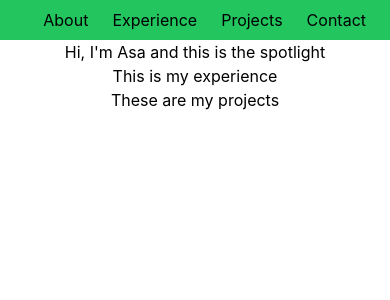
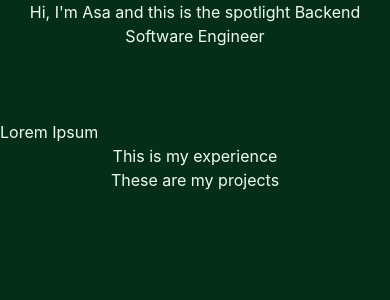
Before and after one commit to deweesa/PersonalPages, a React (Create React App) app: page / in a window 390 px wide. Shown: the top 300 px of the page. Built offline with nearby package versions, Linux system fonts and the light colour scheme.

Commit message:
Adding about section and messing wiht breakpoint layout using tailwind

```diff
--- a/src/App.js
+++ b/src/App.js
@@ -1,17 +1,23 @@
-import logo from './logo.svg';
 import './App.css';
 import Navbar from './components/Navbar';
 import Spotlight from './components/Spotlight'
 import Experience from './components/Experience';
 import Projects from './components/Projects';
+import About from './components/About';
 
 function App() {
   return (
-    <div>
-      <Navbar />
-      <Spotlight />
-      <Experience />
-      <Projects />
+    //<div className="flex flex-row align content text-green-50 bg-green-950 min-h-screen">
+    <div className="md:columns-2 align content text-green-50 bg-green-950 min-h-screen">
+      <div className="">
+        <Spotlight />
+        <Navbar />
+      </div>
+      <div className="">
+        <About />
+        <Experience />
+        <Projects />
+      </div>
     </div>
   );
 }
--- /dev/null
+++ b/src/components/About.js
@@ -0,0 +1,7 @@
+function About () {
+    return(
+        <p>Lorem Ipsum</p>
+    )
+}
+
+export default About;
--- a/src/components/Navbar.js
+++ b/src/components/Navbar.js
@@ -1,20 +1,11 @@
 // the grey color is just rending as black nee dot check if that's a real color (I bet it isn't)
 function Navbar() {
   return(
-    <nav className="w-full flex justify-end ml-auto py-2 bg-green-500">
-      <div className="mr-6">
-        <a className="text-grey-500 hover:text-grey-800" href="#">About</a>
-      </div>
-      <div className="mr-6">
-        <a className="text-grey-500 hover:text-grey-800" href="#">Experience</a>
-      </div>
-      <div className="mr-6">
-        <a className="text-grey-500 hover:text-grey-800" href="/about">Projects</a>
-      </div>
-      <div className="mr-6">
-        <a className="text-grey-500 hover:text-grey-800" href="/about">Contact</a>
-      </div>
-    </nav>
+   <nav className="flex flex-col invisible md:visible text-center">
+    <a href="/#about">About</a>
+    <a href="/#experience">Experience</a>
+    <a href="/#projects">Projects</a>
+   </nav>
   )
 }
 
--- a/src/components/Spotlight.js
+++ b/src/components/Spotlight.js
@@ -2,6 +2,7 @@ function Spotlight() {
     return (
         <div className="w-full text-center mx-auto">
             Hi, I'm Asa and this is the spotlight
+            Backend Software Engineer
         </div>
     )
 }
```
